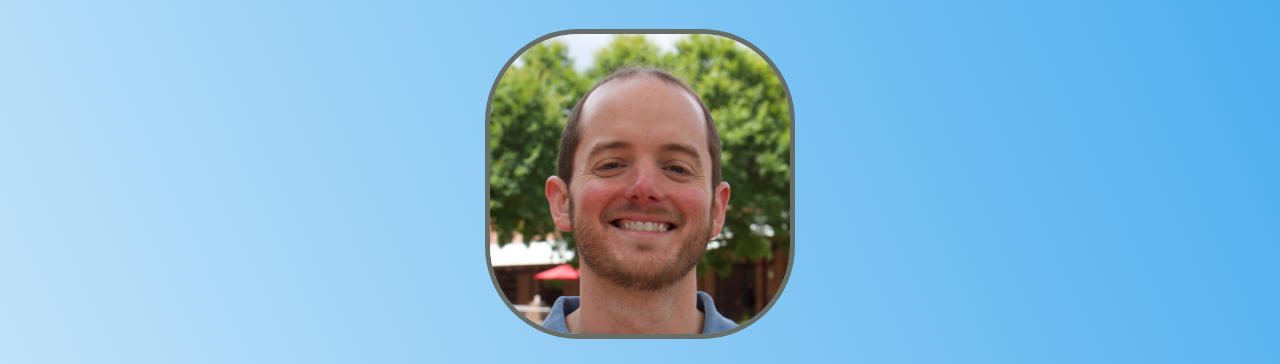
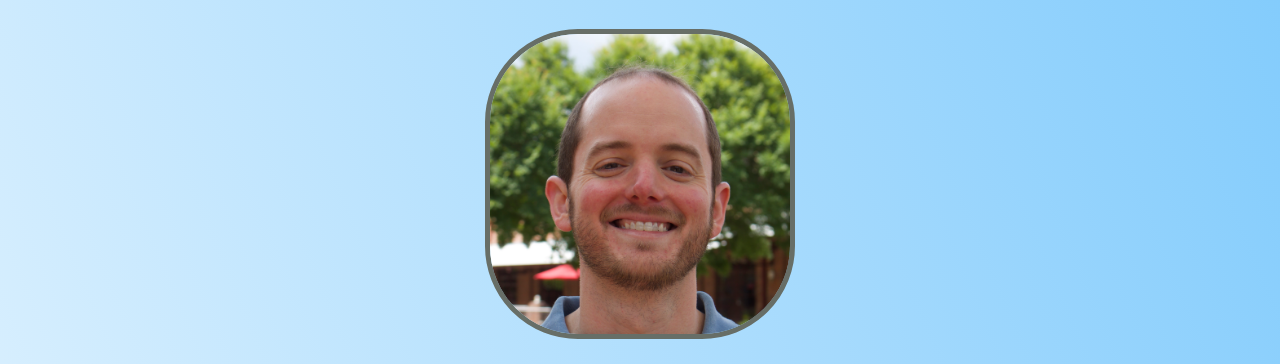
Before and after one commit to dbarnes87/portfolio, a plain HTML site: page index.html in a window 1280 px wide. Shown: the part 305-669 px from the top of the page. Drawn offline with nearby package versions, Linux system fonts and the light colour scheme.

```diff
--- a/main.css
+++ b/main.css
@@ -4,8 +4,10 @@ html {
 
 body {
     /* background-color: rgb(194, 205, 207); */
-    background: rgb(67,169,237);
-    background: linear-gradient(245deg, rgba(67,169,237,1) 0%, rgba(138,219,249,0) 100%);
+    /* background: rgb(67,169,237);
+    background: linear-gradient(245deg, rgba(67,169,237,1) 0%, rgba(138,219,249,0) 100%); */
+    background: rgb(124,201,252);
+    background: linear-gradient(247deg, rgba(124,201,252,1) 0%, rgba(138,219,249,0) 100%);
     margin: 10px;
 }
 
```
